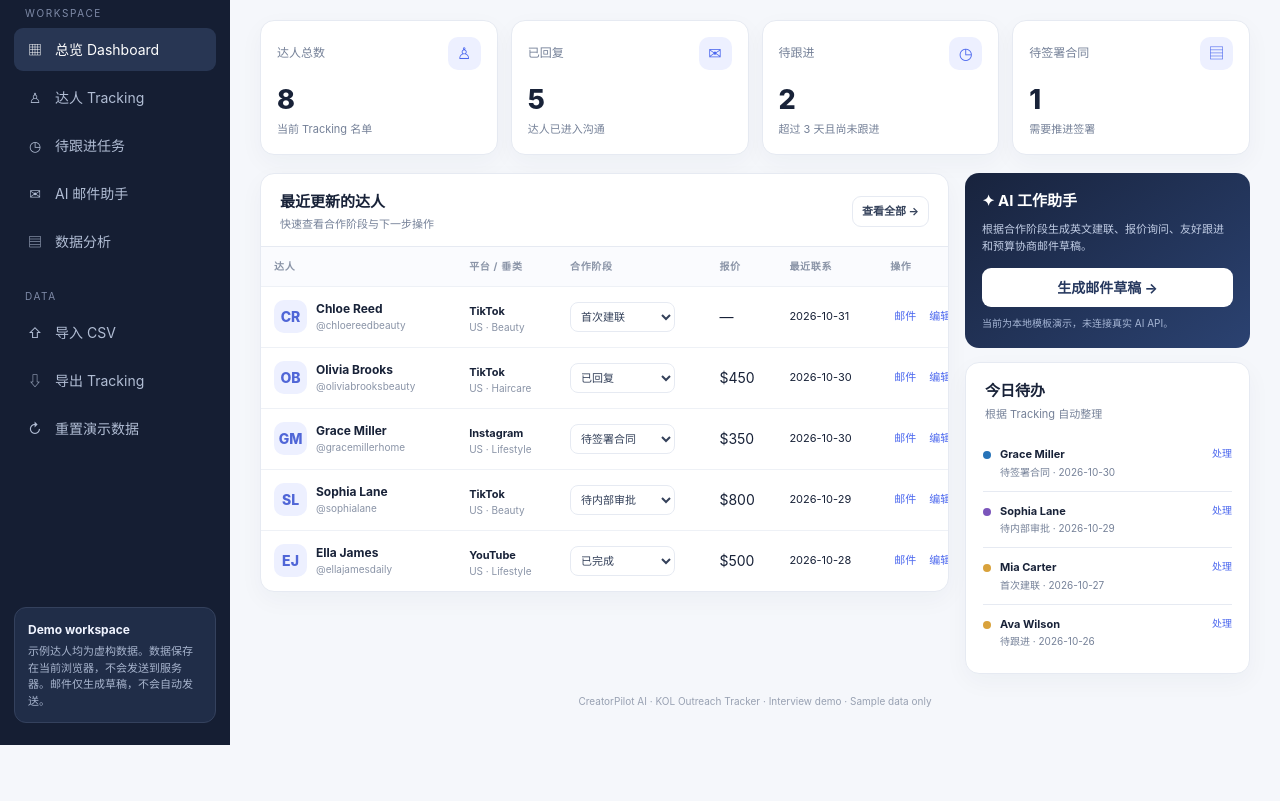
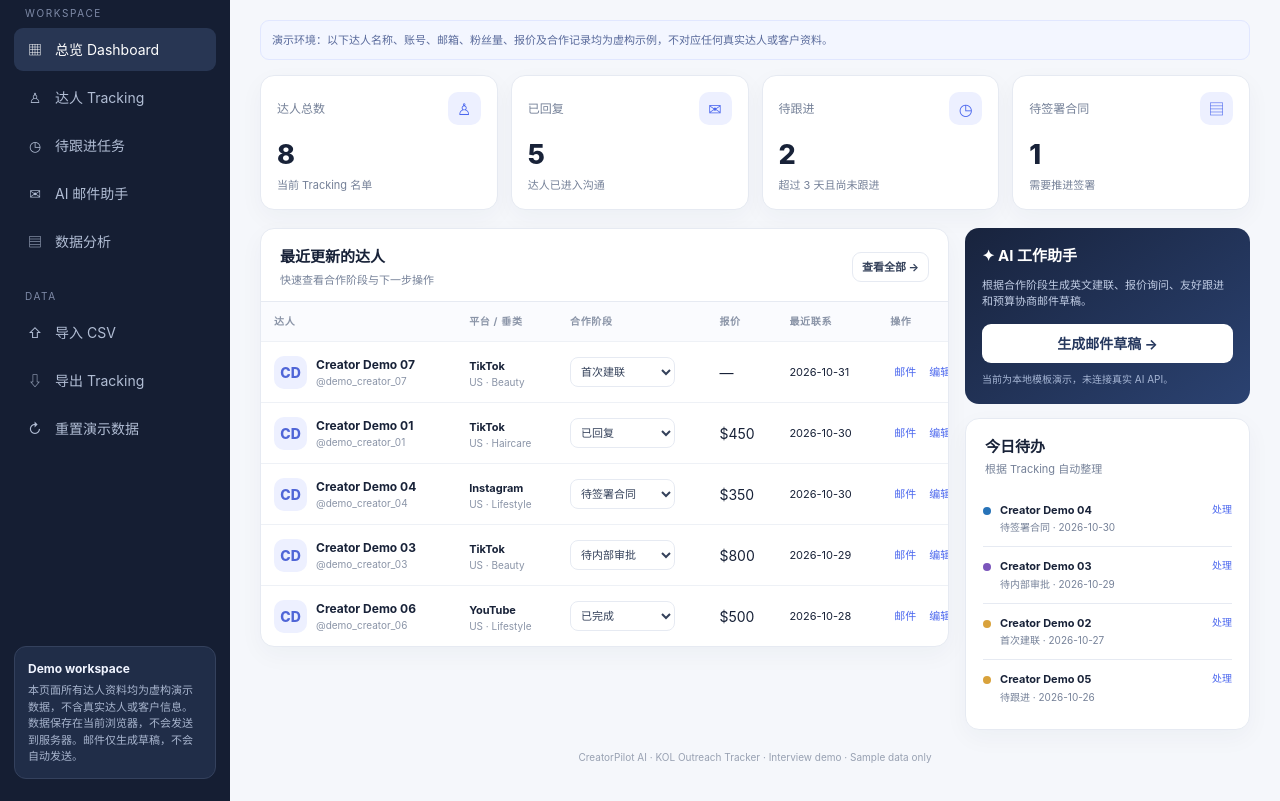
Before and after one commit to ruminnnnnnn/ruminnnnnnn.github.io, a plain HTML site: page kol-outreach-demo/index.html in a window 1280 px wide. Shown: the part 84-885 px from the top of the page. Before the commit the page ends 829 px from the top, so only its background shows below. Drawn offline with Linux system fonts and the light colour scheme.

Commit message:
Replace all creator records with fictional demo profiles

```diff
--- a/kol-outreach-demo/index.html
+++ b/kol-outreach-demo/index.html
@@ -15,10 +15,10 @@
 <button class="active" data-view="dashboard"><i>▦</i>总览 Dashboard</button><button data-view="creators"><i>♙</i>达人 Tracking</button><button data-view="followups"><i>◷</i>待跟进任务</button><button data-view="email"><i>✉</i>AI 邮件助手</button><button data-view="analytics"><i>▤</i>数据分析</button>
 </nav></div>
 <div><div class="navlabel">DATA</div><nav class="nav"><button id="importNav"><i>⇧</i>导入 CSV</button><button id="exportNav"><i>⇩</i>导出 Tracking</button><button id="resetBtn"><i>↻</i>重置演示数据</button></nav></div>
-<div class="side-note"><b>Demo workspace</b>示例达人均为虚构数据。数据保存在当前浏览器，不会发送到服务器。邮件仅生成草稿，不会自动发送。</div></aside>
+<div class="side-note"><b>Demo workspace</b>本页面所有达人资料均为虚构演示数据，不含真实达人或客户信息。数据保存在当前浏览器，不会发送到服务器。邮件仅生成草稿，不会自动发送。</div></aside>
 <main class="main">
 <header class="top"><div><div class="eyebrow">CREATOR RELATIONSHIP MANAGEMENT</div><h1 id="pageTitle">工作总览</h1></div><div class="topright"><button class="btn" id="quickImport">⇧ 导入 CSV</button><button class="btn primary" id="addTop">＋ 新增达人</button><div class="avatar">CP</div></div></header>
-<section id="dashboard" class="view active">
+<section id="dashboard" class="view active"><div class="notice">演示环境：以下达人名称、账号、邮箱、粉丝量、报价及合作记录均为虚构示例，不对应任何真实达人或客户资料。</div>
 <div class="stats">
 <div class="stat"><div class="stat-head">达人总数 <span class="stat-icon">♙</span></div><div class="stat-num" id="sTotal">—</div><div class="stat-foot">当前 Tracking 名单</div></div>
 <div class="stat"><div class="stat-head">已回复 <span class="stat-icon">✉</span></div><div class="stat-num" id="sReplied">—</div><div class="stat-foot">达人已进入沟通</div></div>
@@ -54,14 +54,14 @@
 const STAGES=['首次建联','已回复','待跟进','待内部审批','待签署合同','已完成','暂不合作'];
 const ago=n=>{const d=new Date();d.setDate(d.getDate()-n);return d.getFullYear()+'-'+String(d.getMonth()+1).padStart(2,'0')+'-'+String(d.getDate()).padStart(2,'0')};
 const demo=[
-{id:1,name:'Olivia Brooks',handle:'@oliviabrooksbeauty',platform:'TikTok',followers:48200,email:'olivia@example.com',niche:'US · Haircare',stage:'已回复',rate:450,lastContact:ago(1),scope:'1 TikTok video',notes:'Asked for deliverables and usage terms.'},
-{id:2,name:'Mia Carter',handle:'@miacarterwellness',platform:'Instagram',followers:31500,email:'mia@example.com',niche:'US · Wellness',stage:'首次建联',rate:null,lastContact:ago(4),scope:'UGC video',notes:'No reply yet; consider a friendly follow-up.'},
-{id:3,name:'Sophia Lane',handle:'@sophialane',platform:'TikTok',followers:87600,email:'sophia@example.com',niche:'US · Beauty',stage:'待内部审批',rate:800,lastContact:ago(2),scope:'1 TikTok video + 90-day usage',notes:'Rate needs internal review.'},
-{id:4,name:'Grace Miller',handle:'@gracemillerhome',platform:'Instagram',followers:26400,email:'grace@example.com',niche:'US · Lifestyle',stage:'待签署合同',rate:350,lastContact:ago(1),scope:'2 short videos',notes:'Contract draft pending signature.'},
-{id:5,name:'Ava Wilson',handle:'@avawilsoncare',platform:'TikTok',followers:126000,email:'ava@example.com',niche:'US · Haircare',stage:'待跟进',rate:650,lastContact:ago(5),scope:'1 TikTok video',notes:'Follow up on package details.'},
-{id:6,name:'Ella James',handle:'@ellajamesdaily',platform:'YouTube',followers:54200,email:'ella@example.com',niche:'US · Lifestyle',stage:'已完成',rate:500,lastContact:ago(3),scope:'1 sponsored integration',notes:'Completed demo campaign.'},
-{id:7,name:'Chloe Reed',handle:'@chloereedbeauty',platform:'TikTok',followers:19800,email:'chloe@example.com',niche:'US · Beauty',stage:'首次建联',rate:null,lastContact:ago(0),scope:'1 TikTok video',notes:'Initial outreach sent.'},
-{id:8,name:'Harper Scott',handle:'@harperscott',platform:'Instagram',followers:73500,email:'harper@example.com',niche:'US · Wellness',stage:'暂不合作',rate:1200,lastContact:ago(6),scope:'1 Reel',notes:'Rate above current budget.'}
+{id:1,name:'Creator Demo 01',handle:'@demo_creator_01',platform:'TikTok',followers:48200,email:'creator01@example.com',niche:'US · Haircare',stage:'已回复',rate:450,lastContact:ago(1),scope:'1 TikTok video',notes:'Synthetic demo record. Asked for deliverables and usage terms.'},
+{id:2,name:'Creator Demo 02',handle:'@demo_creator_02',platform:'Instagram',followers:31500,email:'creator02@example.com',niche:'US · Wellness',stage:'首次建联',rate:null,lastContact:ago(4),scope:'UGC video',notes:'Synthetic demo record. No reply yet; consider a friendly follow-up.'},
+{id:3,name:'Creator Demo 03',handle:'@demo_creator_03',platform:'TikTok',followers:87600,email:'creator03@example.com',niche:'US · Beauty',stage:'待内部审批',rate:800,lastContact:ago(2),scope:'1 TikTok video + 90-day usage',notes:'Synthetic demo record. Rate needs internal review.'},
+{id:4,name:'Creator Demo 04',handle:'@demo_creator_04',platform:'Instagram',followers:26400,email:'creator04@example.com',niche:'US · Lifestyle',stage:'待签署合同',rate:350,lastContact:ago(1),scope:'2 short videos',notes:'Synthetic demo record. Contract draft pending signature.'},
+{id:5,name:'Creator Demo 05',handle:'@demo_creator_05',platform:'TikTok',followers:126000,email:'creator05@example.com',niche:'US · Haircare',stage:'待跟进',rate:650,lastContact:ago(5),scope:'1 TikTok video',notes:'Synthetic demo record. Follow up on package details.'},
+{id:6,name:'Creator Demo 06',handle:'@demo_creator_06',platform:'YouTube',followers:54200,email:'creator06@example.com',niche:'US · Lifestyle',stage:'已完成',rate:500,lastContact:ago(3),scope:'1 sponsored integration',notes:'Synthetic demo record. Completed demo campaign.'},
+{id:7,name:'Creator Demo 07',handle:'@demo_creator_07',platform:'TikTok',followers:19800,email:'creator07@example.com',niche:'US · Beauty',stage:'首次建联',rate:null,lastContact:ago(0),scope:'1 TikTok video',notes:'Synthetic demo record. Initial outreach sent.'},
+{id:8,name:'Creator Demo 08',handle:'@demo_creator_08',platform:'Instagram',followers:73500,email:'creator08@example.com',niche:'US · Wellness',stage:'暂不合作',rate:1200,lastContact:ago(6),scope:'1 Reel',notes:'Synthetic demo record. Rate above current budget.'}
 ];
 let creators;try{creators=JSON.parse(localStorage.getItem('creatorpilot_demo_v1'))||demo.slice()}catch(e){creators=demo.slice()}
 let editingId=null;
```
